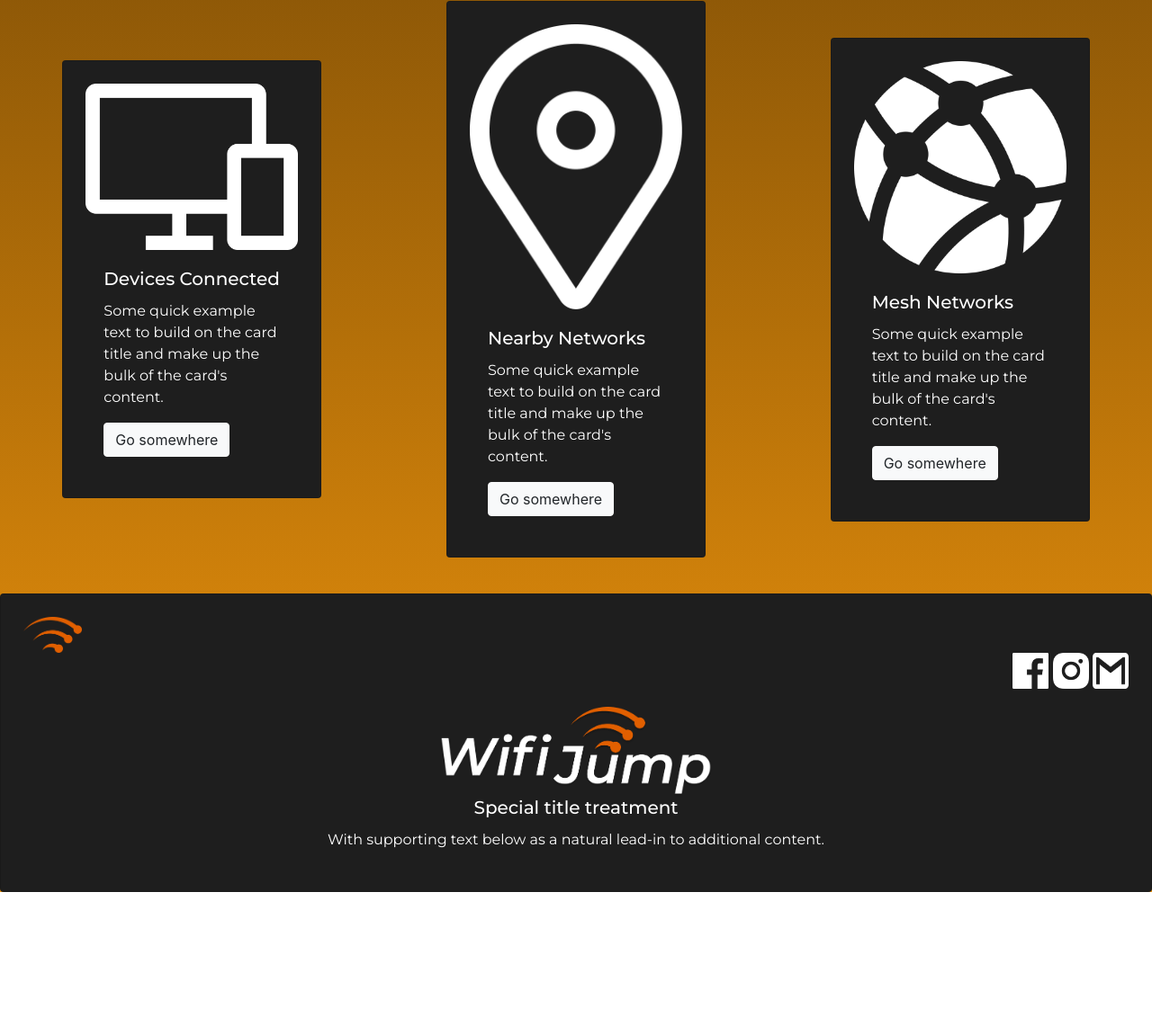
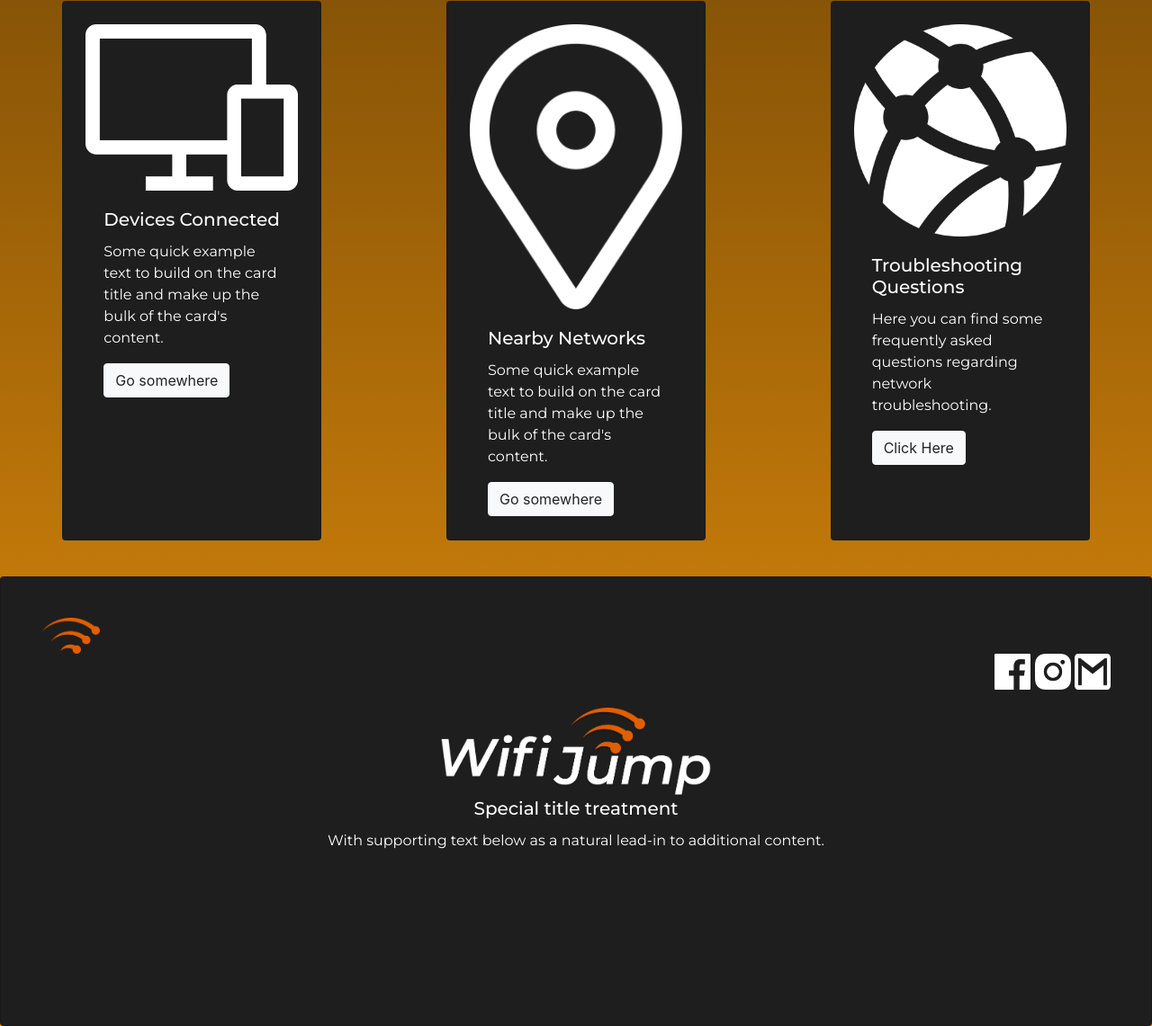
Before and after one commit to ericcolon15/wifi-jump-iteration1, a plain HTML site: page index.html in a window 1280 px wide. Shown: the part 1478-2619 px from the top of the page at 90% size. Before the commit the page ends 2470 px from the top, so only its background shows below. Drawn offline with nearby package versions, Linux system fonts and the light colour scheme.

Commit message:
Adjusting height and width

```diff
--- a/css/style.css
+++ b/css/style.css
@@ -34,6 +34,8 @@ body {
 .card{
     background-color: #1E1E1E !important;
     color: white;
+    height: 600px;
+    width: fit-content;
 }
 
 .wifiContent{
@@ -41,8 +43,12 @@ body {
 }
 
 .wifiFooter{
-    padding: 25px;
+    height: 500px;
+    width: 100%;
+    padding: 45px;
     margin-top: 40px;
+    justify-content: center;
+    align-content: center;
 }
 
 .footerImgs{
--- a/index.html
+++ b/index.html
@@ -92,9 +92,9 @@
   <div class="card wifiContent" style="width: 18rem;">
     <img src="images/Mesh Network.png" class="card-img-top" alt="...">
     <div class="card-body">
-      <h5 class="card-title">Mesh Networks</h5>
-      <p class="card-text">Some quick example text to build on the card title and make up the bulk of the card's content.</p>
-      <a href="#" class="btn btn-light">Go somewhere</a>
+      <h5 class="card-title">Troubleshooting Questions</h5>
+      <p class="card-text">Here you can find some frequently asked questions regarding network troubleshooting.</p>
+      <a href="#" class="btn btn-light">Click Here</a>
     </div>
   </div>
 </section>
```
